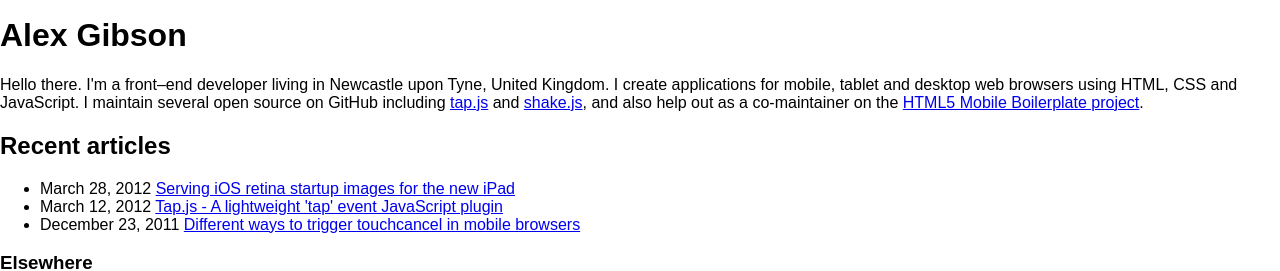
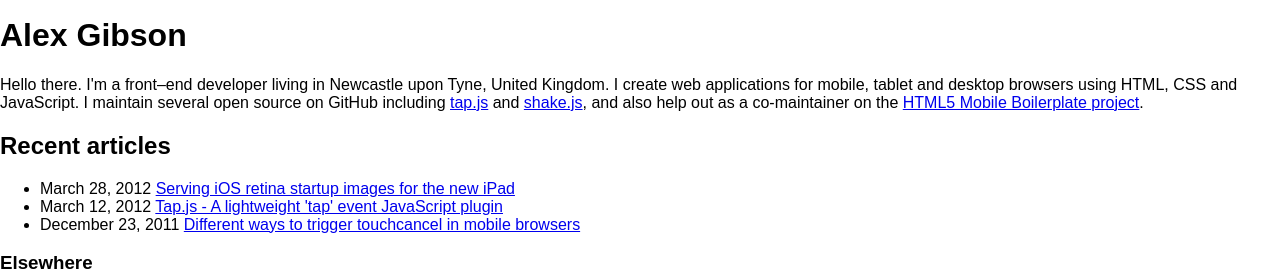
Before and after one commit to alexgibson/alxgbsn.co.uk, a Jekyll site: the page built from index.html, in a window 1280 px wide, cut to the strip 104-375 px from the top of the page. Built offline with Jekyll 4.4.1, drawn with Linux system fonts in a browser that asks for light colours; Markdown is read by kramdown in place of the engine named in the settings.

Commit message:
minor copy amend

```diff
--- a/index.html
+++ b/index.html
@@ -4,7 +4,7 @@ title: Alex Gibson
 ---
 
 <div class="content">
-  <p>Hello there. I'm a front&ndash;end developer living in Newcastle upon Tyne, United Kingdom. I create applications for mobile, tablet and desktop web browsers using HTML, CSS and JavaScript. I maintain several open source on GitHub including <a href="https://github.com/alexgibson/tap.js">tap.js</a> and <a href="https://github.com/alexgibson/shake.js">shake.js</a>, and also help out as a co-maintainer on the <a href="http://html5boilerplate.com/mobile">HTML5 Mobile Boilerplate project</a>.</p>
+  <p>Hello there. I'm a front&ndash;end developer living in Newcastle upon Tyne, United Kingdom. I create web applications for mobile, tablet and desktop browsers using HTML, CSS and JavaScript. I maintain several open source on GitHub including <a href="https://github.com/alexgibson/tap.js">tap.js</a> and <a href="https://github.com/alexgibson/shake.js">shake.js</a>, and also help out as a co-maintainer on the <a href="http://html5boilerplate.com/mobile">HTML5 Mobile Boilerplate project</a>.</p>
   <h2>Recent articles</h2>
   <div class="related">
     <ul>
```
Also changed, not shown: 2 other files.
